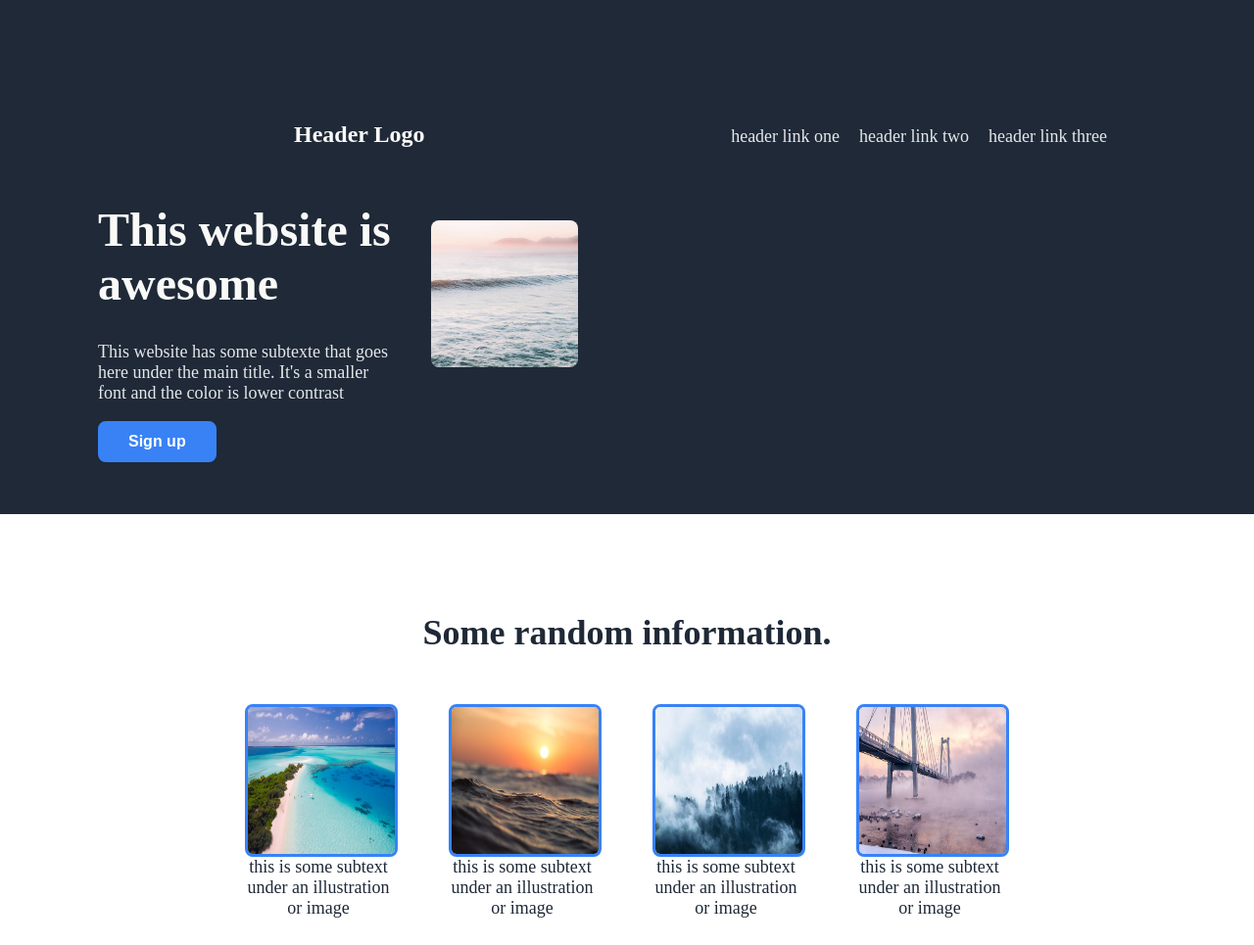
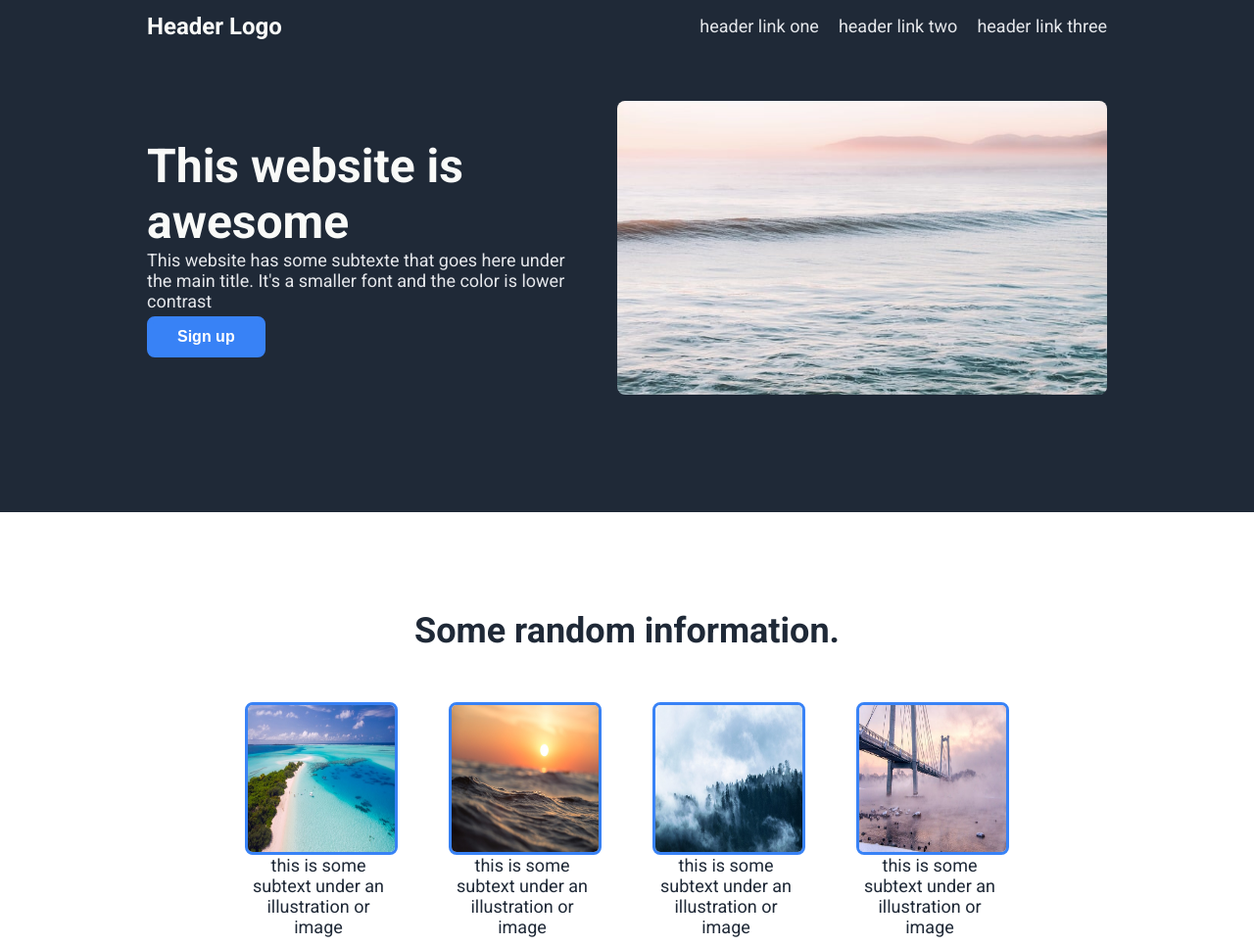
Before and after one commit to FernandaKaroliny/landing-page, a plain HTML site: page index.html in a window 1280 px wide. Shown: the top 965 px of the page at 98% size. Drawn offline with Linux system fonts and the light colour scheme.

Commit message:
Corrige erros da seção 1 e adiciona imagens

```diff
--- a/style.css
+++ b/style.css
@@ -1,8 +1,8 @@
 body {
-    font-family: 'Times New Roman', Times, serif;
-    margin: 0;
+    font-family: Roboto, 'Times New Roman', Times, serif;
     display: flex;
     flex-direction: column;
+    margin: 0;
 }
 
 .container {
@@ -13,8 +13,11 @@ body {
 }
 
 .container.one {
-    background-color: #1f2937;
+    background-color: #1F2937;
+    display: flex;
     flex-direction: column;
+    padding: 0px 150px 120px 150px;
+    gap: 50px;
 }
 
 .container.two {
@@ -51,64 +54,48 @@ body {
 
 /*Container one*/
 .header {
-    color: #F9FAF8;
-    font-size: 24px;
-    font-weight: bold;
     display: flex;
+    align-items: center;
     justify-content: space-between;
-    align-items: center;
 }
 
 .header .logo {
     color: #F9FAF8;
     font-size: 24px;
-    padding-left: 200px;
+    font-weight: bolder;
 }
 
 ul {
-    padding-right: 50px;
     display: flex;
-    font-weight: normal;
     list-style-type: none;
-    justify-content: space-between;
     gap: 20px;
 }
 
 a {
+    color: #E5E7EB;
     text-decoration: none;
-    color: #E5E7EB;
     font-size: 18px;
 }
 
 .one .info{
     display: flex;
     align-items: center;
-    flex-direction: row;
-    gap: 40px;
+    justify-content: space-between;
 }
 
 .info .title{
     color: #F9FAF8;
     font-size: 48px;
-    font-weight: bold;
+    font-weight: bolder;
+    width: 450px;
+    margin: 0px;
 }
 
 .info .text{
     color: #E5E7EB;
     font-size: 18px;
-}
-
-#img-one {
-    display: flex;
-    color: #E5E7EB;
-    border-radius: 8px;
-    width: 150px;
-    height: 150px;
-}
-
-.one .left {
-    width: 300px;
-    height: 250px;
+    width: 450px;
+    margin: 0px 0px 5px;
 }
 
 .button {
@@ -120,6 +107,14 @@ a {
     padding: 6px 25px;
     border-radius: 8px;
     cursor: pointer;
+}
+
+#img-one {
+    display: flex;
+    color: #E5E7EB;
+    border-radius: 8px;
+    width: 500px;
+    height: 300px;
 }
 
 /*container two*/
```
